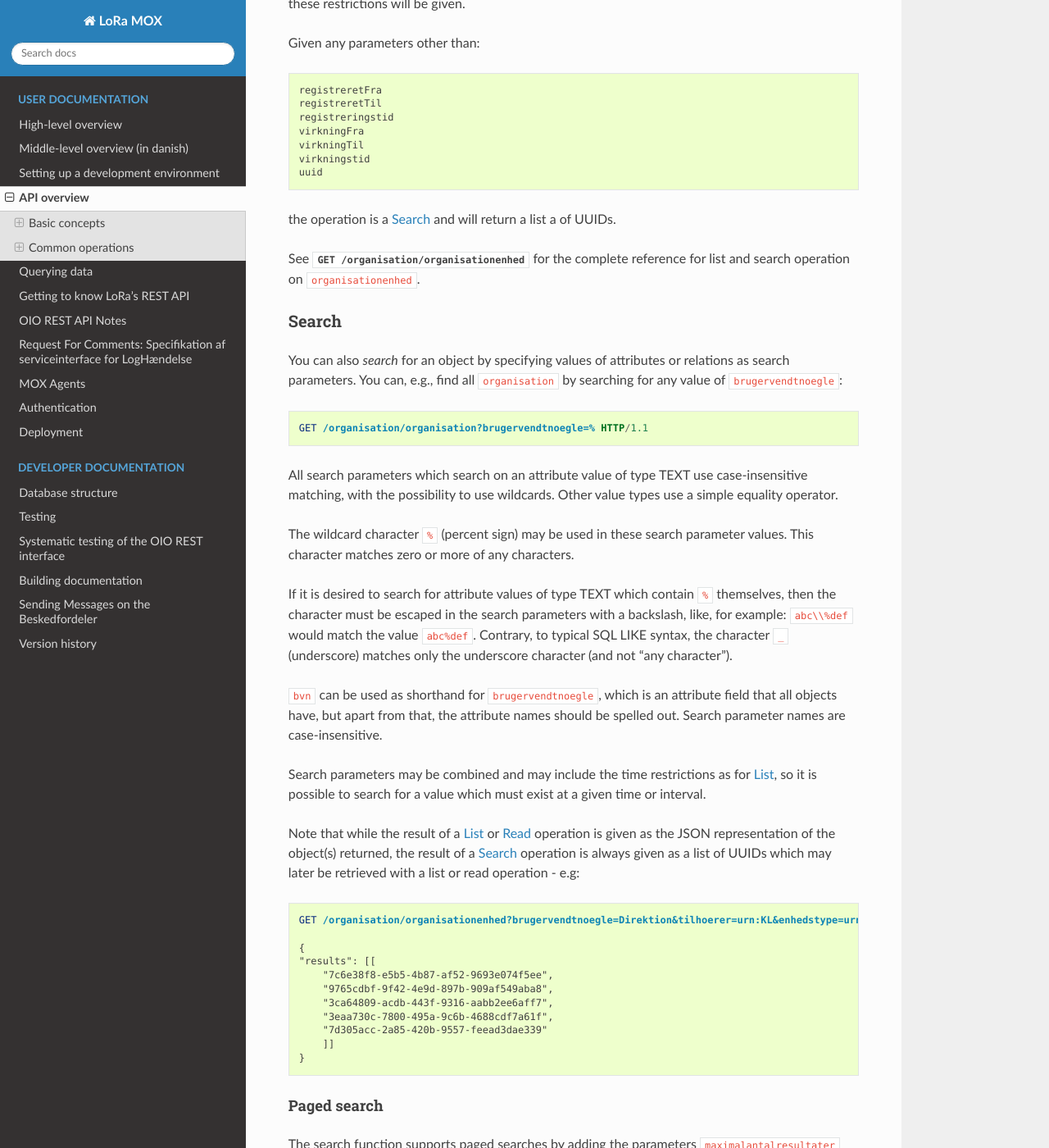
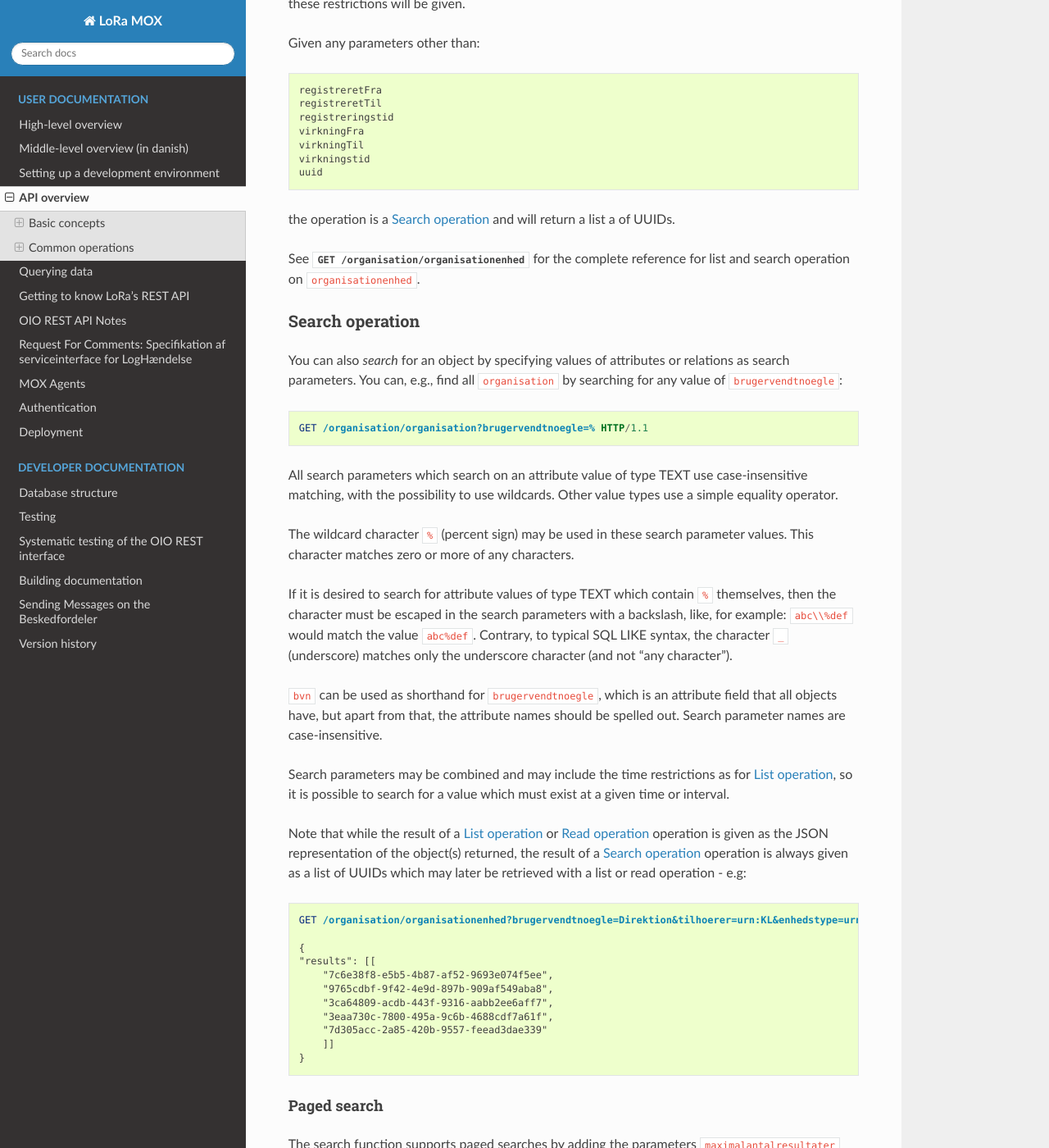
Before and after one commit to magenta-aps/mox, a Sphinx documentation site: the page built from doc/user/api-overview.rst, in a window 1280 px wide and 1400 px high, scrolled down 4598 px. Shown: the whole window at 82% size. Built offline with Sphinx 7.4.7 and the Read the Docs theme 2.0.0, drawn with Linux system fonts in a browser that asks for light colours; some of the changed text lies outside the part shown.

Commit message:
Add level to page hierarchy

```diff
--- a/doc/user/api-overview.rst
+++ b/doc/user/api-overview.rst
@@ -9,6 +9,7 @@
 Basic concepts
 ==============
 
+--------------------------
 Overview of some datatypes
 --------------------------
 
@@ -23,7 +24,7 @@
 
 
 ``organisation``
-++++++++++++++++
+----------------
 
 Located at the endpoint :http:get:`/organisation/organisation`. A
 ``organisation`` is a legal organisation. A good example of this a municipality.
@@ -81,7 +82,7 @@
 
 
 ``organisationenhed``
-+++++++++++++++++++++
+---------------------
 
 Located at the endpoint :http:get:`/organisation/organisationenhed`. A
 ``organisationenhed`` is a organisational unit. This could be a department,
@@ -154,6 +155,7 @@
 
 .. _Valid time:
 
+----------
 Valid time
 ----------
 
@@ -201,8 +203,9 @@
 
 .. _ReadOperation:
 
-Read
-----
+--------------
+Read operation
+--------------
 
 To get a single object. Call :http:method:`GET` on the object endpoint with the
 UUID of the object appended, e.g.:
@@ -233,8 +236,9 @@
 
 .. _ListOperation:
 
-List
-----
+--------------
+List operation
+--------------
 
 It's also possible to use a slightly different syntax to list objects,
 e.g.:
@@ -279,8 +283,9 @@
 
 .. _SearchOperation:
 
-Search
-------
+----------------
+Search operation
+----------------
 
 You can also *search* for an object by specifying values of attributes or
 relations as search parameters. You can, e.g., find all ``organisation`` by
@@ -331,8 +336,9 @@
         ]]
     }
 
+
 Paged search
-++++++++++++
+------------
 
 The search function supports paged searches by adding the parameters
 ``maximalantalresultater`` (max number of results) and ``foersteresultat``
@@ -341,8 +347,9 @@
 Since pagination only makes sense if the order of the results are predictable
 the search will be sorted by ``brugervendtnoegle`` if pagination is used.
 
+
 Advanced search
-+++++++++++++++
+---------------
 
 It is possible to search for relations (links) as well by specifying
 the value, which may be either an UUID or a URN. E.g., for finding all
@@ -382,7 +389,7 @@
 
 
 Searching on ``Sag``-``JournalPost``-relations
-++++++++++++++++++++++++++++++++++++++++++++++
+----------------------------------------------
 
 .. warning::
 
@@ -418,8 +425,9 @@
 
 .. _CreateOperation:
 
-Create
-------
+----------------
+Create operation
+----------------
 
 To create a new object, :http:method:`POST` the JSON representation of its
 attributes, states and relations to the URL of the class. Either directly with
@@ -463,17 +471,20 @@
 
 .. _UpdateOperation:
 
-Update
-------
+----------------
+Update operation
+----------------
 
 
 .. _DeleteOperation:
 
-Delete
-------
+----------------
+Delete operation
+----------------
 
 
 .. _ImportOperation:
 
-Import
-------
+----------------
+Import operation
+----------------
```
